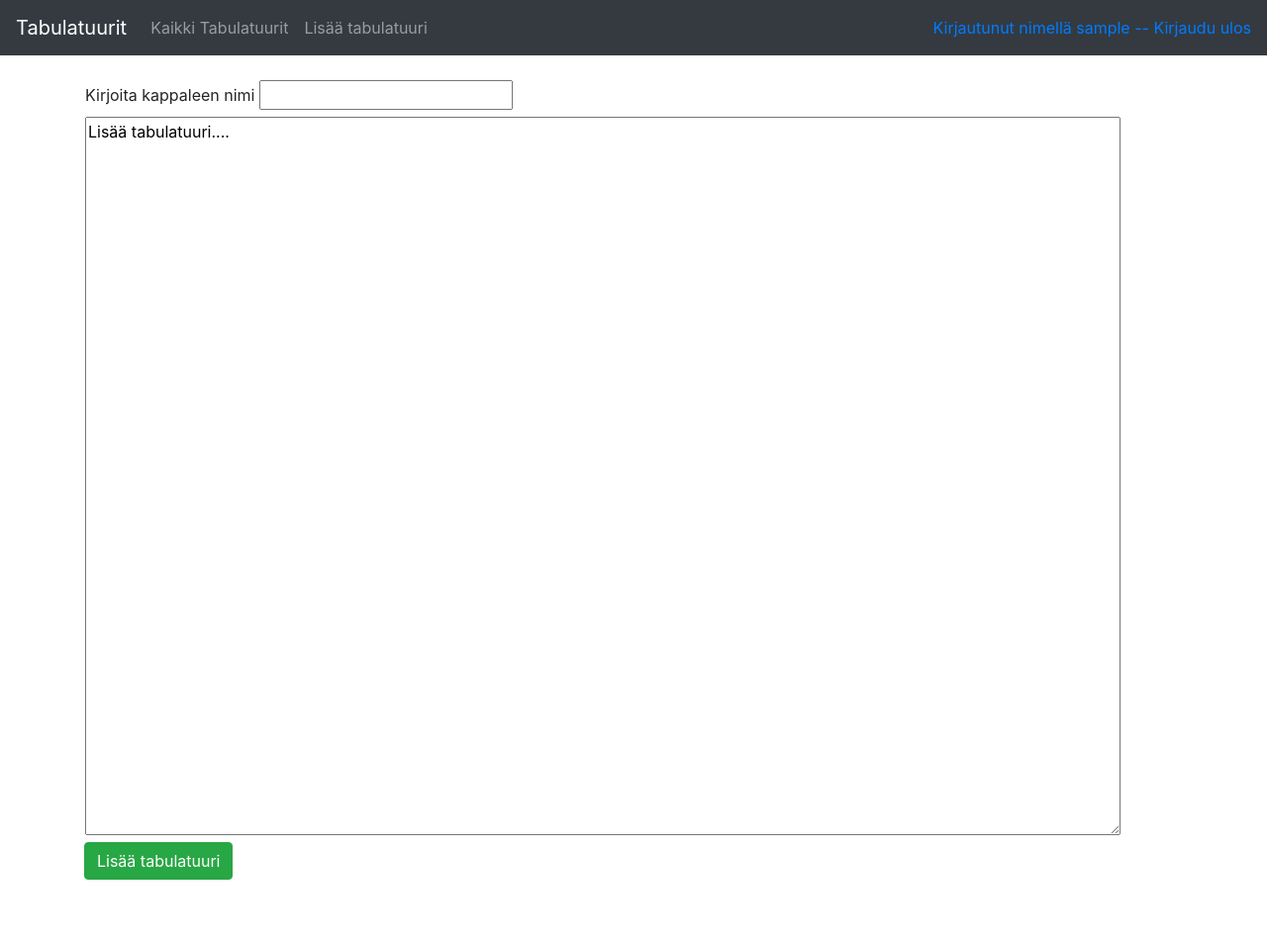
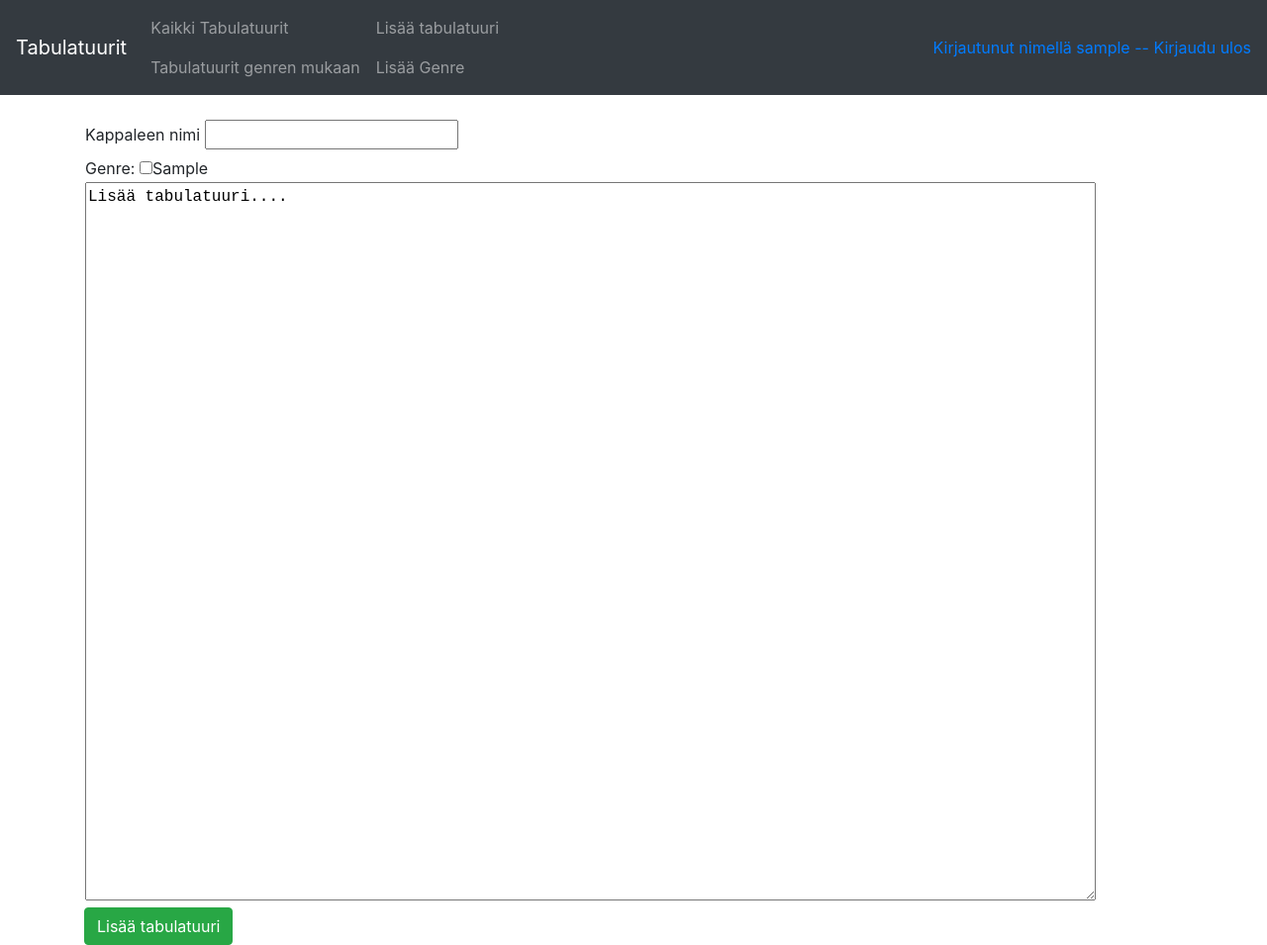
Before and after one commit to Roeoeri/tsoha-2019-tabulatuuritHt, a Flask app: page /tabs/new/ in a window 1280 px wide. Shown: the whole page at 99% size. Before the commit the page ends 889 px from the top, so only its background shows below. Run offline with Flask 2, Linux system fonts and the light colour scheme; the first user in the database is signed in; tables that the repository leaves empty hold one stand-in row (Sample ...); some libraries are stand-ins or nearby versions.

Commit message:
Viilattu vanhoja tiedostoja toimimaan uusien toiminnallisuuksien kanssa

```diff
--- a/application/__init__.py
+++ b/application/__init__.py
@@ -25,6 +25,11 @@ from application.tabs import views
 from application.auth import models
 from application.auth import views
 
+from application.genres import views
+from application.genres import models
+
+from application.genreTab import models
+
 from application.auth.models import User
 from os import urandom
 app.config["SECRET_KEY"] = urandom(32)
--- a/application/tabs/forms.py
+++ b/application/tabs/forms.py
@@ -5,7 +5,7 @@ from wtforms import StringField, TextAreaField, validators
 
 
 class TabForm(FlaskForm):
-    name = StringField("Kirjoita kappaleen nimi", [validators.Length(min=1, message="Nimeä ei voi jättää tyhjäksi")])
+    name = StringField("Kappaleen nimi", [validators.Length(min=1, message="Nimeä ei voi jättää tyhjäksi")])
     content = TextAreaField("Lisää tabulatuuri" , [validators.Length(min=1,message="Tabulatuuri ei voi olla tyhjä")], default="Lisää tabulatuuri....")
     class Meta:
         csrf = False
--- a/application/tabs/views.py
+++ b/application/tabs/views.py
@@ -2,12 +2,15 @@ from application import app, db
 from flask import render_template, request,redirect, url_for
 from flask_login import login_required, current_user
 from application.tabs.models import Tab
+from application.genreTab.models import GenreTab
+from application.genres.models import Genre
 from application.tabs.forms import TabForm
 
 
 @app.route ("/tabs/", methods=["GET"])
 def tabs_index():
 	return render_template("tabs/list.html", tabs = Tab.query.all())
+
 
 @app.route ("/tabs/update/<id>/", methods = ["GET"])
 @login_required
@@ -44,7 +47,7 @@ def tabs_update(id):
 @app.route("/tabs/new/")
 @login_required
 def tabs_form():
-	return render_template("tabs/new.html", form = TabForm())
+	return render_template("tabs/new.html", form = TabForm(), genres = Genre.query.all())
 
 @app.route("/tabs/", methods=["POST"])
 @login_required
@@ -54,16 +57,30 @@ def tabs_create():
 
 	if not form.validate():
 			return render_template("tabs/new.html", form = form)
-	print(request.form.get("name"))
-	print(request.form.get("content"))
+
 
 	name = (form.name.data)
 	content = (form.content.data)
 
+
+
+
 	tab = Tab(name,content)
 	tab.account_id = current_user.id
 
+
+
+	genres = request.form.getlist('genre_switch')
+
+
 	db.session().add(tab)
+
+	db.session.flush()
+
+	for g in genres:
+		genretab = GenreTab(g,tab.id)
+		db.session.add(genretab)
+
 	db.session().commit()
 
 	return redirect(url_for("tabs_index"))
--- a/application/templates/layout.html
+++ b/application/templates/layout.html
@@ -17,10 +17,12 @@
         <ul class="navbar-nav mr-auto">
           <li class="nav-item">
             <a class="nav-link" href="{{ url_for('tabs_index') }} ">Kaikki Tabulatuurit</a>
+            <a class="nav-link" href="{{ url_for('genres_index') }} ">Tabulatuurit genren mukaan</a>
           </li>
           <li class="nav-item">
               {% if current_user.is_authenticated %}
             <a class="nav-link" href="{{ url_for('tabs_form') }} ">Lisää tabulatuuri</a>
+            <a class="nav-link" href="{{ url_for('genre_form') }} ">Lisää Genre</a>
             {% endif %}
           </li>
         </ul>
--- a/application/templates/tabs/list.html
+++ b/application/templates/tabs/list.html
@@ -5,7 +5,9 @@
 <h3>Kaikki tabulatuurit</h3>
 
     {% for t in tabs %}
+    <p>
       <a href="{{url_for('tabs_single', id=t.id)}}">{{t.name}}</a>
+    </p>
     {% endfor %}
   </main>
 {% endblock %}
--- a/application/templates/tabs/new.html
+++ b/application/templates/tabs/new.html
@@ -15,7 +15,15 @@
     </tr>
     <tr>
       <td>
-          {{form.content(cols="100",rows = "30")}}
+      Genre:
+      {% for g in genres %}
+        <input type = "checkbox" value= "{{g.id}}" name = "genre_switch">{{g.genre}} </input>
+      {% endfor %}
+      </td>
+    </tr>
+    <tr>
+      <td>
+          {{form.content(style="font-family:monospace", cols="100",rows = "30")}}
       </td>
     </tr>
   </table>
```
Also changed, not shown: application/tabs/models.py (+1 -19 lines), 1 other file.
